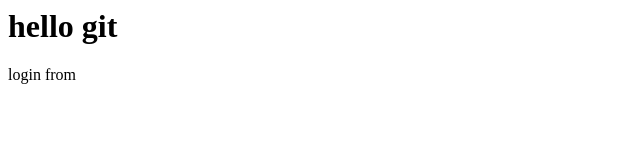
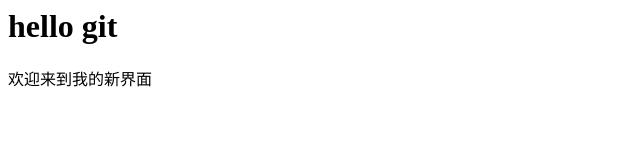
Before and after one commit to WminDrew/WminDrew.github.io, a plain HTML site: page index.html in a window 1280 px wide. Shown: the whole page, without its empty margins (0-640 px from the left). Drawn offline with Linux system fonts and the light colour scheme.

Commit message:
主页修改

```diff
--- a/index.html
+++ b/index.html
@@ -4,6 +4,6 @@
 	</head>
 	<body>
 		<h1>hello git</h1>
-		login from
+		欢迎来到我的新界面
 	</body>
 </html>
```
